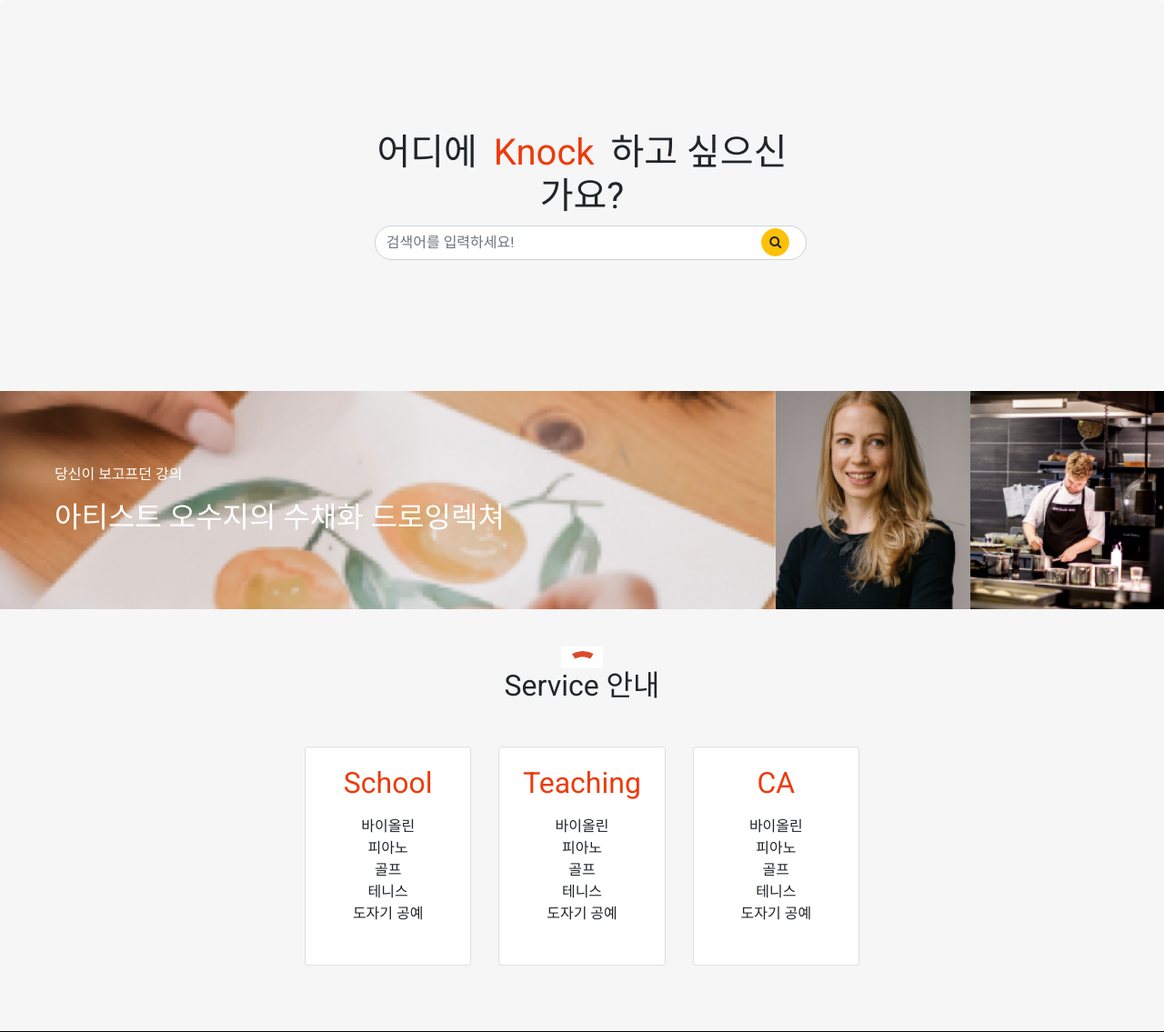
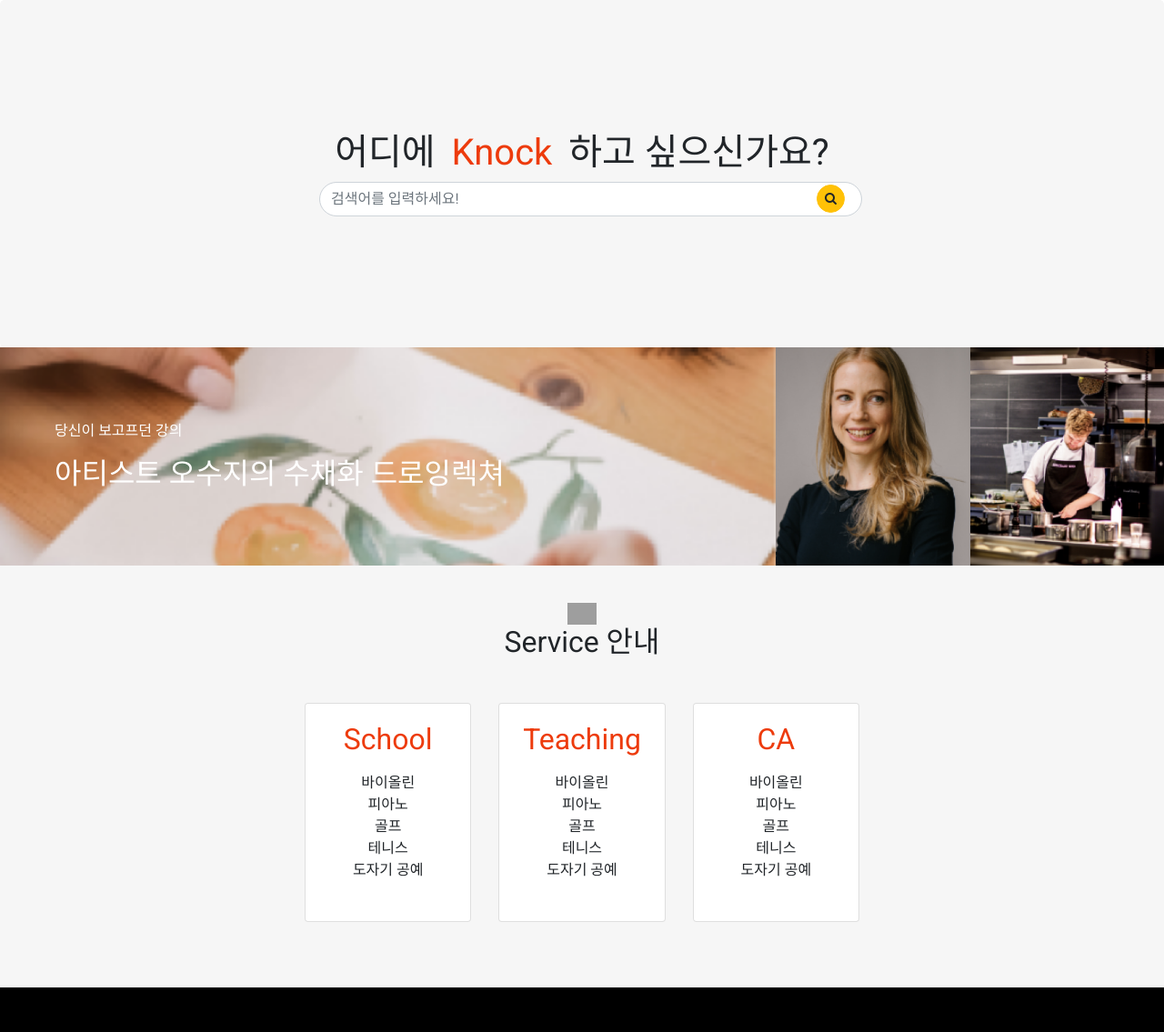
Before and after one commit to raven-dhk/knock-ledge, a Django app: page / in a window 1280 px wide. Shown: the part 56-1191 px from the top of the page at 91% size. Run offline with Django 3.2, Linux system fonts and the light colour scheme; some libraries are stand-ins or nearby versions; some web fonts are replaced; grey boxes are pictures that could not be loaded.

Commit message:
initial commit

```diff
--- a/core/templates/core/main.html
+++ b/core/templates/core/main.html
@@ -37,7 +37,7 @@ width: 50%;
 .kl-heading{
   padding-top: 80px;
   padding-bottom: 80px;
-  width: 40%;
+  width: 50%;
 }
 
 .kl-heading2{
@@ -91,7 +91,7 @@ width: 50%;
 
   <section class="kl-section1">
     <div class="container center-block text-center kl-heading2">
-      <img src="{% static '/images/Knock-ledge-component1.png' %}" alt="image" height="24">
+      <img src="{% static '/images/component1.svg' %}" alt="image" height="24">
       <h2 style="padding-bottom:40px">Service 안내</h2>
 
       <div class="card-deck mb-3 text-center kl-card">
```
Also changed, not shown: static/images/component1.svg (added).
